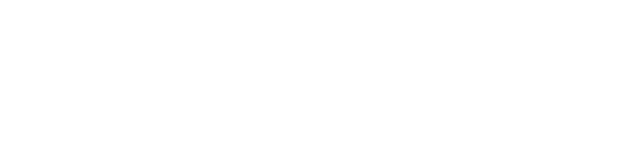
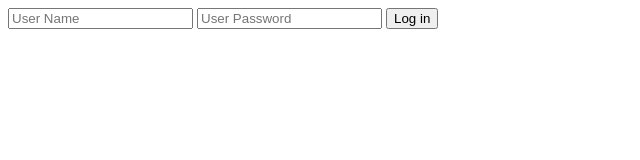
Before and after one commit to GSG-K3/k3-cohort, a website: page public/accounts/index.html in a window 1280 px wide. Shown: the whole page, without its empty margins (0-640 px from the left). Drawn offline with Linux system fonts and the light colour scheme.

Commit message:
design login form #11

```diff
--- a/public/accounts/index.html
+++ b/public/accounts/index.html
@@ -6,6 +6,10 @@
     <title>Document</title>
 </head>
 <body>
-
+    <form class="user-form" action="/login" method="GIT">
+        <input type="text" id="userName" class="user__name" placeholder="User Name">
+        <input type="password" id="password" class="password" placeholder="User Password">
+        <input type="submit" value="Log in">
+    </form>
 </body>
 </html>
```
